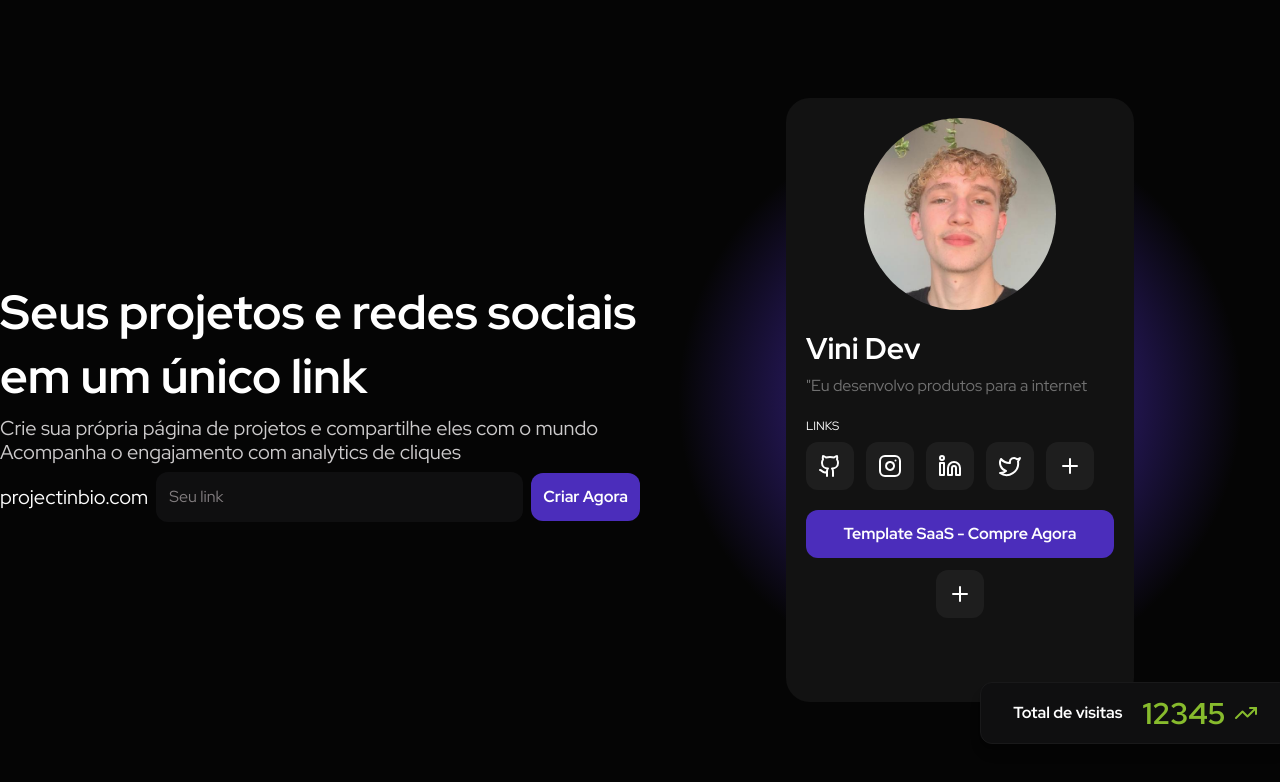
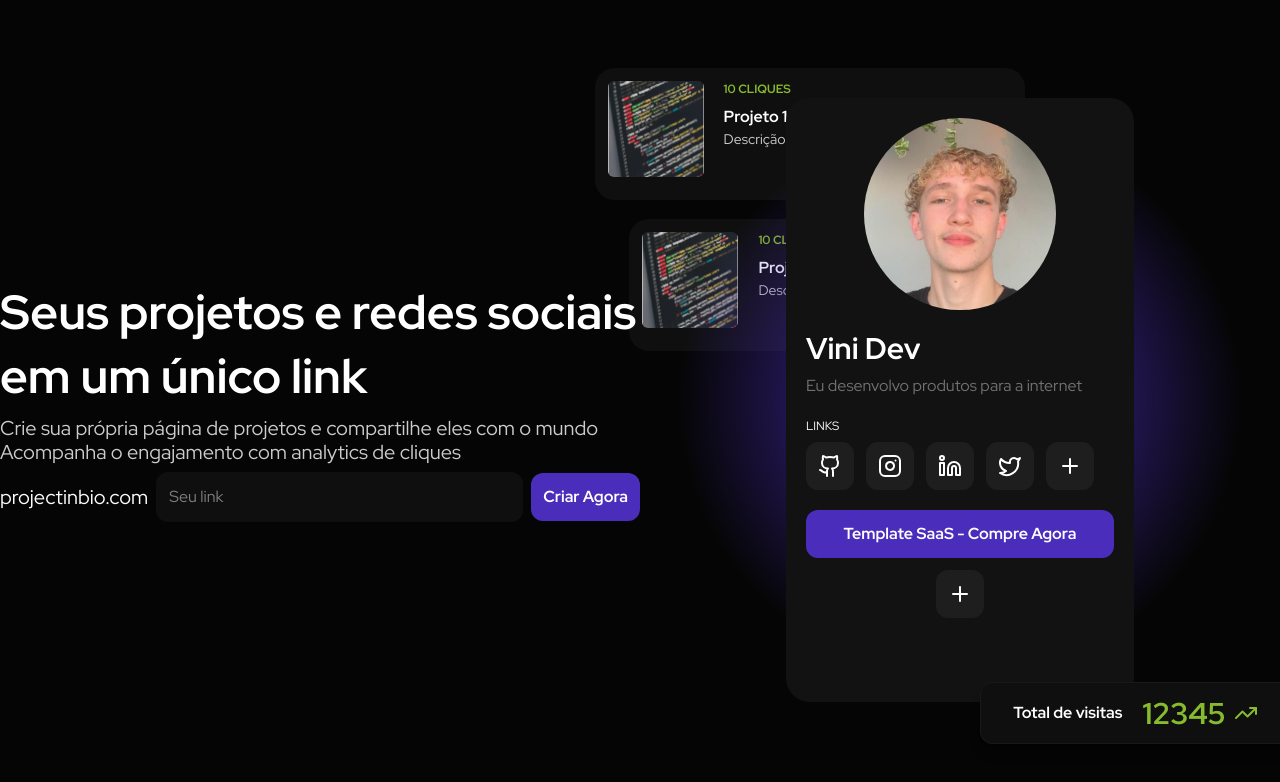
Before and after one commit to Vinigavaa/ProjectInBio, a Next.js app: page / in a window 1280 px wide. Shown: the top 782 px of the page. Built offline with nearby package versions, Linux system fonts and the light colour scheme.

Commit message:
latest adjustments to hero.tsx

```diff
--- /dev/null
+++ b/app/components/commons/project-card.tsx
@@ -0,0 +1,16 @@
+export default function ProjectCard(){
+    return(
+        <div className="w-[430px] h-[132px] flex gap-5 bg-background-secondary p-3 rounded-[20px] border border-transparent hover:border-border-secondary">
+            <div className="size-24 rounded-md overflow-hidden flex-shrink-0">
+                <img src="/project1.jpg" alt="Projeto 1" className="w-full h-full object-cover"/>
+            </div>
+            <div className="flex flex-col gap-2">
+                <span className="uppercase text-xs font-bold text-accent-green">10 Cliques</span>
+                <div className="flex flex-col">
+                    <span className="text-white font-bold">Projeto 1</span>
+                    <span className="text-content-body text-sm ">Descrição super detalhada do projeto</span>
+                </div>
+            </div>
+        </div>
+    )
+}
--- a/app/components/commons/user-card.tsx
+++ b/app/components/commons/user-card.tsx
@@ -13,7 +13,7 @@
                 <div className="flex items-center gap-2">
                     <h3 className="text-3xl font-bold min-w-0 overflow-hidden">Vini Dev</h3>
                 </div>
-                <p className="opacity-40">"Eu desenvolvo produtos para a internet</p>
+                <p className="opacity-40">Eu desenvolvo produtos para a internet</p>
             </div>
             {/*card-links*/}
             <div className="flex flex-col gap-2 w-full">
--- a/app/components/landing-page/hero.tsx
+++ b/app/components/landing-page/hero.tsx
@@ -1,3 +1,4 @@
+import ProjectCard from "../commons/project-card";
 import TotalVisits from "../commons/total-visits";
 import UserCard from "../commons/user-card";
 import Button from "../ui/button";
@@ -27,10 +28,10 @@
                         <TotalVisits/>
                     </div>
                     <div className="absolute top-[20%] -left-[45%] -z-10">
-                        {/*<ProjectCard/>*/}
+                        <ProjectCard/>
                     </div>
                     <div className="absolute -top-[5%] -left-[55%] -z-10">
-                        {/*<ProjectCard/>*/}
+                        <ProjectCard/>
                     </div>
                 </div>
             </div>
```
